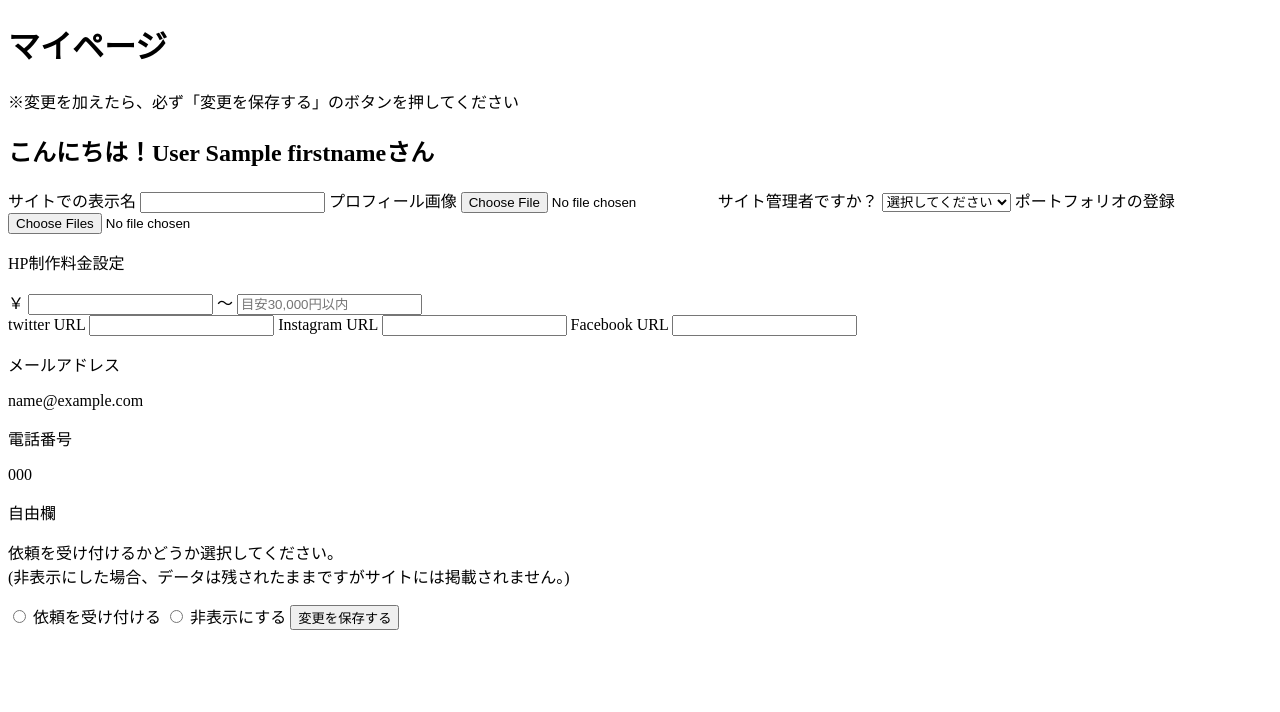
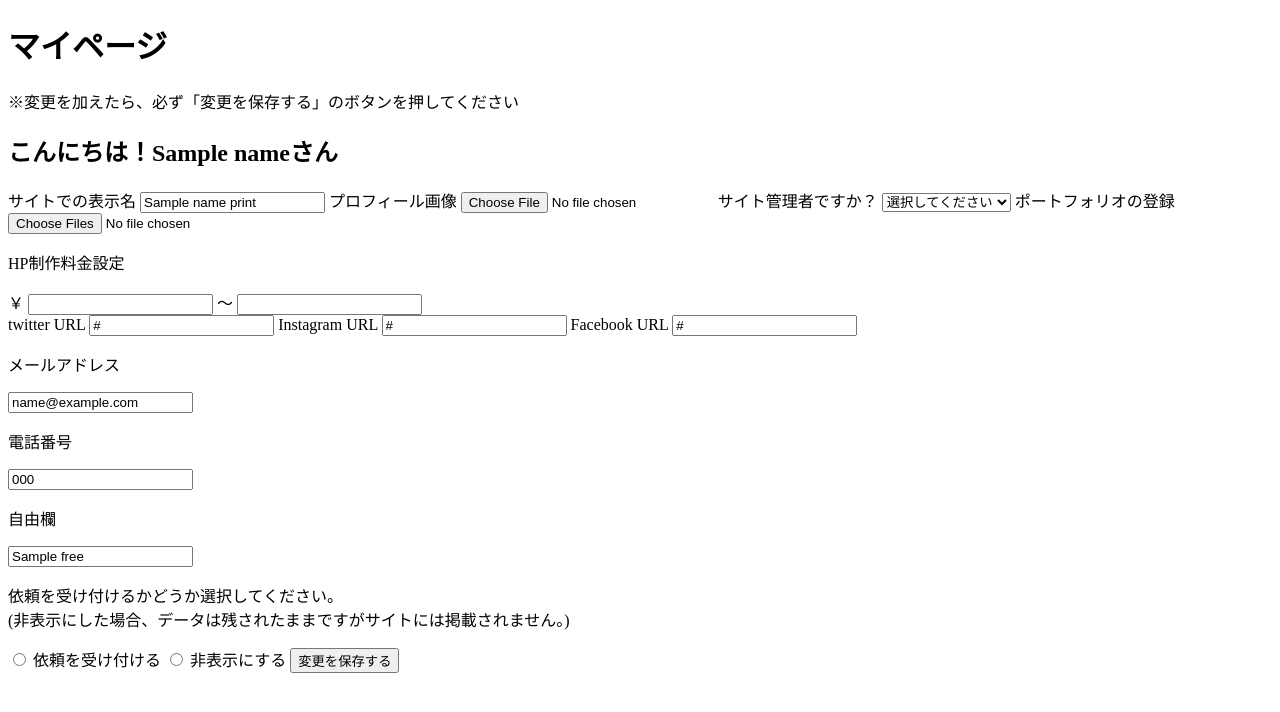
Before and after one commit to tomatomato00/avg36_last, a Flask app: template templates/mypage_edit.html in a window 1280 px wide. Shown: the top 712 px of the page. Run offline with Flask 2, Linux system fonts and the light colour scheme; the template is opened without the code that fills it: most values are stand-ins (such as "Sample title", 1, 10 or a date in 2020).

Commit message:
dbあと少し

```diff
--- a/app.py
+++ b/app.py
@@ -141,19 +141,6 @@ def editmypage(register_id):
         return render_template("login.html")
 
 
-
-
-# 404error
-@app.errorhandler(404) # 404エラーが発生した場合の処理
-def error_404(error):
-    # return render_template('404.html')
-    return "ここは404エラー！"
-
-
-if __name__ == "__main__" :
-
-    app.run(debug=True)
-
 '''
 import sqlite3
 from datetime import timedelta
@@ -182,8 +169,6 @@ def regist_post() :
 
     # avg36.dbを接続する
     conn = sqlite3.connect("avg36.db")
-    # sqliteで接続したものを操作する,ということを変数に代入
-    c = conn.cursor()
     cur = conn.cursor()
 
     # 入力フォームが全て埋まっているかの確認
@@ -194,15 +179,21 @@ def regist_post() :
         user_id = cur.fetchone()
 
         if user_id is None :
-            # ()内のSQL文を実行してね（バインド変数）
-            c.execute("insert into register values (NULL, ?, ?, ?, ?, ?)", (last_name, first_name, mail, tel, password))
+            cur.execute("insert into register values (NULL, ?, ?, ?, ?, ?)", (last_name, first_name, mail, tel, password))
+            conn.commit()
+            cur.close()
 
-            # DBに追加するので、変更内容を保存する
+            conn = sqlite3.connect("avg36.db")
+            cur = conn.cursor()
+            cur.execute("SELECT id FROM register WHERE mail=?",(mail,))
+            register_id = cur.fetchone()
+            cur.execute("INSERT INTO members values (NULL, NULL, NULL, NULL, NULL, NULL,\
+                NULL, NULL, NULL, NULL, NULL, NULL, NULL, NULL, ?)", (register_id[0],))
             conn.commit()
+            # color.dbとの接続を終了
+            cur.close()
 
-            # color.dbとの接続を終了
-            c.close()
-            return redirect("/login")
+            return render_template("login.html")
         else :
             return render_template("regist_done.html")
 
@@ -226,26 +217,67 @@ def login_post():
     # ログイン情報からregister_idを取得し、sessionに格納する
     c.execute("select id from register where mail = ? and password = ?",\
         (mail, password))
-
-    user_id = c.fetchone()
-    session["id"] = user_id
-
-    # color.dbとの接続を終了
+    register_id = c.fetchone()
     c.close()
 
+    if register_id is None :
+        return redirect("/form")
+
+    else :
+        session["id"] = register_id[0]
+        return redirect("/editpage")
+
+@app.route("/editpage", methods = ["GET", "POST"])
+def editpage_post():
     if "id" in session :
-        return redirect("/editpage")
+        # sessionからuser_idを取得し、registerテーブルから名前を取ってきて表示する
+        user_id = session["id"]
+        conn = sqlite3.connect("avg36.db")
+        cur = conn.cursor()
+        cur.execute("SELECT first_name FROM register WHERE id=?",(user_id,))
+        firstname = cur.fetchone()
+        cur.close()
+
+        # membersから編集前の情報を取ってくる
+        conn = sqlite3.connect("avg36.db")
+        cur = conn.cursor()
+        cur.execute("SELECT name, img, manager, portfolio, price_min, price_max, twitter,\
+            insta, facebook, mail, tel, free, appear FROM members WHERE register_id=?",(user_id,))
+        user = cur.fetchall()
+        cur.close()
+        return render_template("mypage_edit.html", name = firstname, name_print=user)
     else:
-        return render_template("login.html")
+        return redirect("/login")
 
 @app.route("/editpage", methods = ["GET"])
 def editpage_get():
     if "id" in session :
+        user = session["id"]
+        user_id = user[0]
+
+
+
+        # 入力フォームに入ってきた値を受けとる
+        name = request.form.get("name")
+        img = request.form.get("img_url")
+        manager = request.form.get("mamagement")
+        portfolio = request.form.get("portfolio")
+        min = request.form.get("min")
+        max = request.form.get("max")
+        twitter = request.form.get("t_url")
+        insta = request.form.get("i_url")
+        facebook = request.form.get("f_url")
+        mail = request.form.get("mail")
+        tel = request.form.get("tel")
+        free = request.form.get("free")
+        appear = request.form.get("appear")
+
+
         return render_template("mypage_edit.html")
     else:
-        return render_template("login.html")
+        return redirect("/login")
 
-@app.route("/edit")
+
 
 
 
--- a/templates/mypage_edit.html
+++ b/templates/mypage_edit.html
@@ -12,13 +12,13 @@
     <form action="/editpage" method="post">
         <div class="prof">
             <form action="/editpage" method="get">
-                <h2>こんにちは！{{lastname}} {{firstname}}さん</h2>
+                <h2>こんにちは！{{name}}さん</h2>
             </form>
 
             <label>サイトでの表示名</label>
-            <input type="text" name="name">
+            <input type="text" name="name" value="{{name_print}}">
             <label>プロフィール画像</label>
-            <input type="file" name="img_url" accept="image/*">
+            <input type="file" name="img_url" accept="image/*" value="{{img}}">
 
             <label>サイト管理者ですか？</label>
             <select name="management">
@@ -28,35 +28,35 @@
              </select>
 
             <label>ポートフォリオの登録</label>
-            <input type="file" name="portfolio" accept="image/*,.pdf" multiple>
+            <input type="file" name="portfolio" accept="image/*,.pdf" multiple value="{{portfolio}}">
 
             <p>HP制作料金設定</p>
                 <label>￥</label>
-                <input type="number" name="min" placeholder="">
+                <input type="number" name="min" value="{{min}}">
                 <label>～</label>
-                <input type="number" name="max" placeholder="目安30,000円以内">
+                <input type="number" name="max" value="{{max}}">
 
             <div class="sns_link">
                 <label>twitter URL</label>
-                <input type="url" name="t_url" >
+                <input type="url" name="t_url" value="{{t_url}}">
                 <label>Instagram URL</label>
-                <input type="url" name="i_url">
+                <input type="url" name="i_url" value="{{i_url}}">
                 <label>Facebook URL</label>
-                <input type="url" name="f_url">
+                <input type="url" name="f_url" value="{{f_url}}">
             </div>
 
             <div class="contact">
                 <p>メールアドレス</p>
-                <p>{{html_mail}}</p>
+                <input type="text" name="mail" value="{{mail}}">
                 <p>電話番号</p>
-                <p>{{html_tel}}</p>
+                <input type="text" name="tel" value="{{tel}}">
             </div>
 
 
         </div>
         <div class="free">
             <p>自由欄</p>
-            <p></p>
+            <input type="text" name="free" value="{{free}}">
         </div>
         <div class="appear_choice">
             <p>依頼を受け付けるかどうか選択してください。<br>(非表示にした場合、データは残されたままですがサイトには掲載されません。)</p>
--- a/templates/regist_done.html
+++ b/templates/regist_done.html
@@ -9,7 +9,7 @@
 <body>
     <div>
         <h2>あなたは既に登録済みです。</h2>
-        <a href="./login.html">ログイン画面へ</a>
+        <a href="/login">ログイン画面へ</a>
     </div>
 </body>
 </html>
```
Also changed, not shown: avg36.db.
